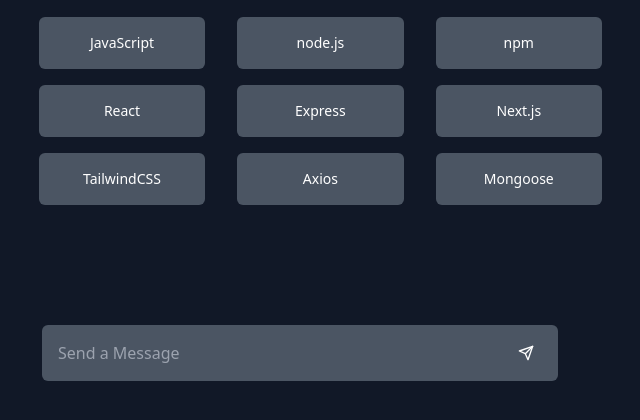
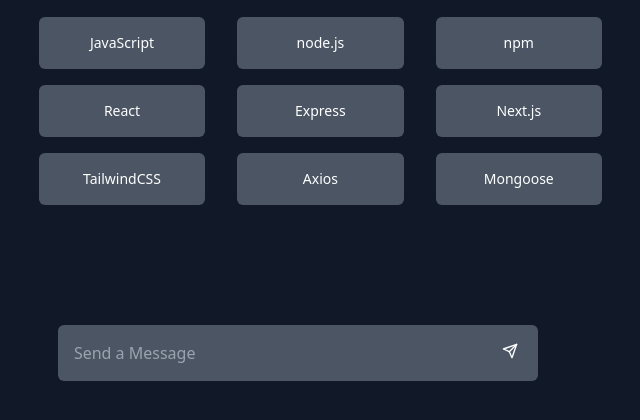
Before and after one commit to joytechs247/ChadGPT, a Python web app: template templates/index.html in a window 1280 px wide. Shown: the part 253-673 px from the top of the page, without its empty margins (342-982 px from the left). Run offline with Jinja, Linux system fonts and the light colour scheme; the template is opened without the code that fills it, so the values that code supplies are empty; style sheets or scripts are compiled from the project's sources.

Commit message:
model file generated

```diff
--- a/templates/index.html
+++ b/templates/index.html
@@ -157,8 +157,10 @@
           class="input w-full text-center my-24 flex items-center justify-center flex-col"
         >
           <div class="buttonsvg pl-16 w-[50vw] flex">
+
+            <form action="{ url_for('predict')}" method="post" class="w-full">
               <input
-              class="w-full p-4 bg-gray-600 rounded-md"
+                class="w-10/12 p-4 bg-gray-600 rounded-md"
                 placeholder="Send a Message"
                 type="text"
                 name="text"
@@ -182,6 +184,7 @@
                   <polygon points="22 2 15 22 11 13 2 9 22 2"></polygon>
                 </svg>
               </button>
+            </form>
           </div>
         </div>
       </div>
```
Also changed, not shown: 1 other file. Lines whose indentation alone changed are shown as unchanged.
